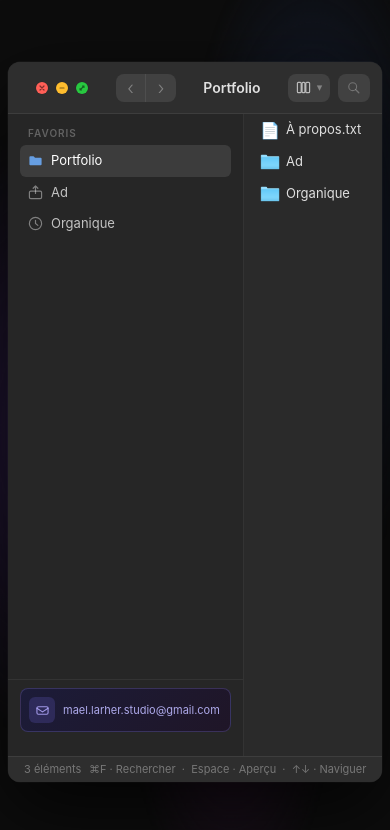
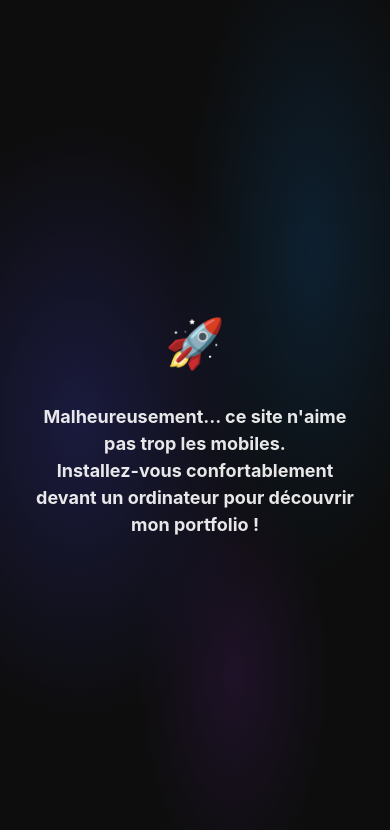
Before and after one commit to maellarherstudio-afk/finder-portfolio, a Next.js app: page / in a window 390 px wide. Shown: the top 830 px of the page. Built offline with nearby package versions, Linux system fonts and the light colour scheme.

Commit message:
Add mobile message + favicon rocket + dark mode only

```diff
--- a/app/page.tsx
+++ b/app/page.tsx
@@ -10,6 +10,24 @@ export default function Home() {
 
   return (
     <div className="w-full min-h-screen" style={{ position: "relative", overflow: "hidden", background: "#0d0d0d" }}>
+
+      {/* Message mobile */}
+      <div className="md:hidden" style={{
+        position: "fixed", inset: 0, zIndex: 9999,
+        background: "radial-gradient(ellipse 80% 60% at 20% 50%, #1a1a3e 0%, transparent 60%), radial-gradient(ellipse 60% 70% at 80% 30%, #0d2030 0%, transparent 55%), radial-gradient(ellipse 50% 50% at 60% 80%, #1e1228 0%, transparent 50%), #0d0d0d",
+        display: "flex", flexDirection: "column", alignItems: "center", justifyContent: "center",
+        padding: "40px 32px", textAlign: "center", gap: 24,
+      }}>
+        <span style={{ fontSize: 48 }}>🚀</span>
+        <p style={{
+          fontFamily: "-apple-system, 'SF Pro Display', BlinkMacSystemFont, sans-serif",
+          fontWeight: 700, fontSize: 18, color: "rgba(255,255,255,0.9)",
+          lineHeight: 1.5, margin: 0,
+        }}>
+          Malheureusement... ce site n&apos;aime pas trop les mobiles.<br />
+          Installez-vous confortablement devant un ordinateur pour découvrir mon portfolio&nbsp;!
+        </p>
+      </div>
       {/* Fond permanent — visible pendant le boot ET après */}
       <div style={{
         position: "absolute", inset: 0, zIndex: 0,
```
